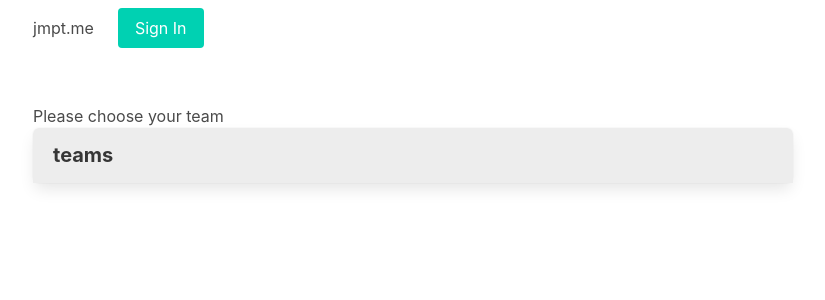
After one commit to yosukesuzuki/url-shortner, a Flask app: template templates/signin.html in a window 1280 px wide. The commit adds this page. Shown: the top 300 px of the page, without its empty margins (31-856 px from the left). Run offline with Flask 2, Linux system fonts and the light colour scheme; the template is opened without the code that fills it, so the values that code supplies are empty; some libraries are stand-ins or nearby versions.

Commit message:
team chosing feature

```diff
--- a/main.py
+++ b/main.py
@@ -62,9 +62,10 @@ def index():
     team_setting_id = request.args.get('team', False)
     if team_id is False and team_setting_id is False:
         return render_template('index.html')
+    domain_settings = ['jmpt.me', strip_scheme(request.base_url)]
     if team_id is False and team_setting_id:
         if validate_team_user(team_setting_id, users.get_current_user().user_id()):
-            response = make_response(render_template('shorten.html'))
+            response = make_response(render_template('shorten.html', domain_settings=domain_settings))
             response.set_cookie('team', value=team_setting_id)
             return response
     if team_id and users.get_current_user():
@@ -102,7 +103,7 @@ def register():
     return render_template('register.html', google_account=google_account, form=form)
 
 
-@app.route('/func/signin', methods=['GET'])
+@app.route('/page/signin', methods=['GET'])
 def signin():
     response = make_response(redirect(url_for('index')))
     q = User.query()
@@ -113,10 +114,15 @@ def signin():
         if validate_team_user(team_id, users.get_current_user().user_id()):
             logging.info('set cookie, {}'.format(team_id))
             response.set_cookie('team', value=team_id)
+        return response
+    elif len(result) > 1:
+        team_keys = [r.team for r in result]
+        teams = ndb.get_multi(team_keys)
+        return render_template('signin.html', teams=teams)
     return response
 
 
-@app.route('/func/signout', methods=['GET'])
+@app.route('/page/signout', methods=['GET'])
 @team_id_required
 def signout(team_id):
     response = make_response(redirect(url_for('index')))
--- a/templates/nav_for_login.html
+++ b/templates/nav_for_login.html
@@ -1,7 +1,7 @@
 <div class="navbar-item">
     <div class="field is-grouped">
         <p class="control">
-            <a class="button is-primary" href="/func/signout">
+            <a class="button is-primary" href="/page/signout">
                 <span>Sign out</span>
             </a>
         </p>
--- a/templates/nav_for_nonlogin.html
+++ b/templates/nav_for_nonlogin.html
@@ -1,7 +1,7 @@
         <div class="navbar-item">
             <div class="field is-grouped">
                 <p class="control">
-                    <a class="button is-primary" href="/func/signin">
+                    <a class="button is-primary" href="/page/signin">
                         <span>Sign In</span>
                     </a>
                 </p>
--- /dev/null
+++ b/templates/signin.html
@@ -0,0 +1,24 @@
+{% extends "base.html" %}
+{% block nav %}
+    {% include "nav_for_nonlogin.html" %}
+{% endblock %}
+{% block content %}
+    Please choose your team
+
+    <div class="columns" id="app">
+        <div class="column is-two-thirds">
+            <nav class="panel">
+                <p class="panel-heading">
+                    teams
+                </p>
+            {% for t in teams %}
+                <div class="panel-block">
+                <a href="/?team={{ t.key.id() }}">
+                    <span>{{ t.team_name }}</span>
+                </a>
+                </div>
+            {% endfor %}
+            </nav>
+        </div>
+    </div>
+{% endblock %}
```
